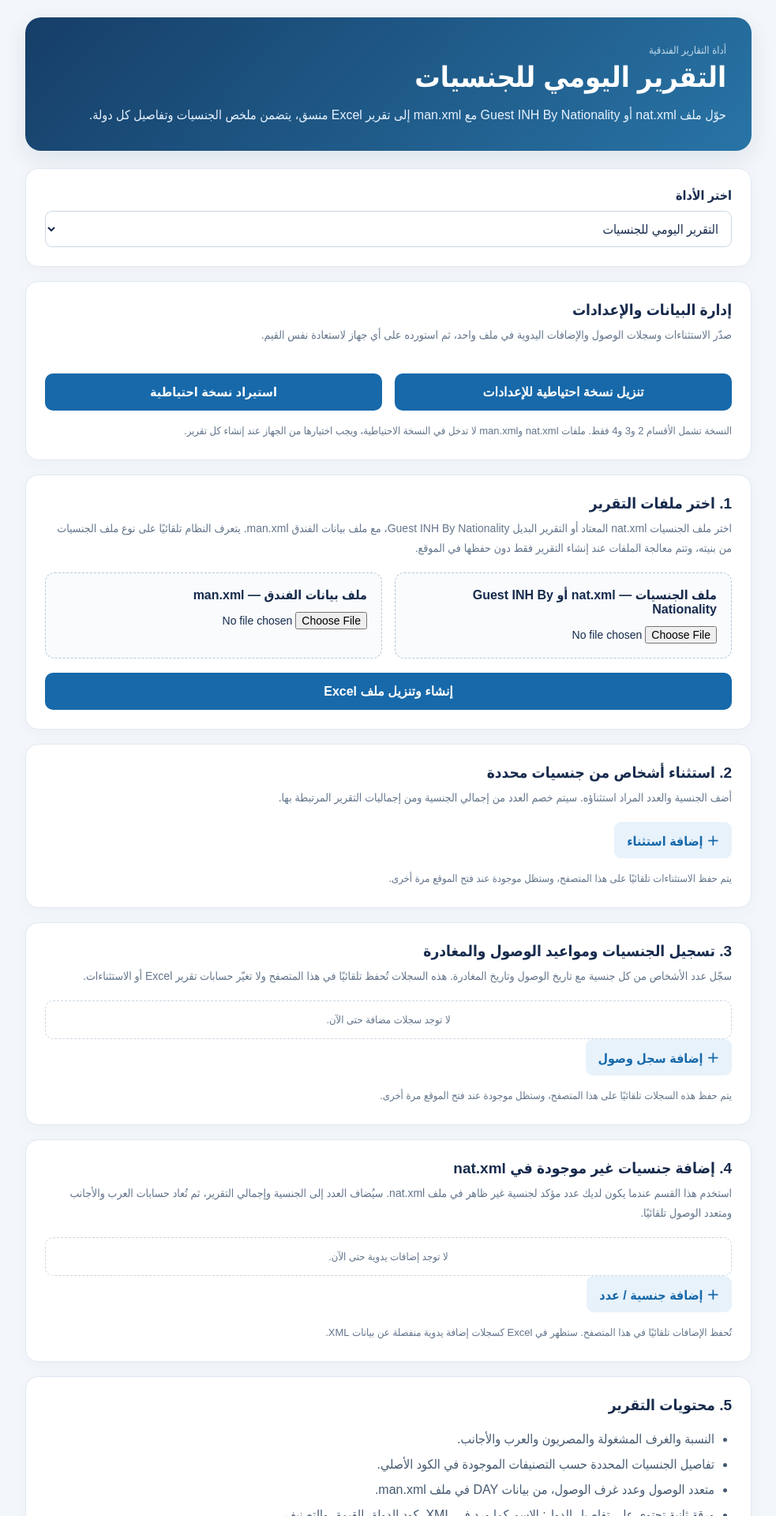
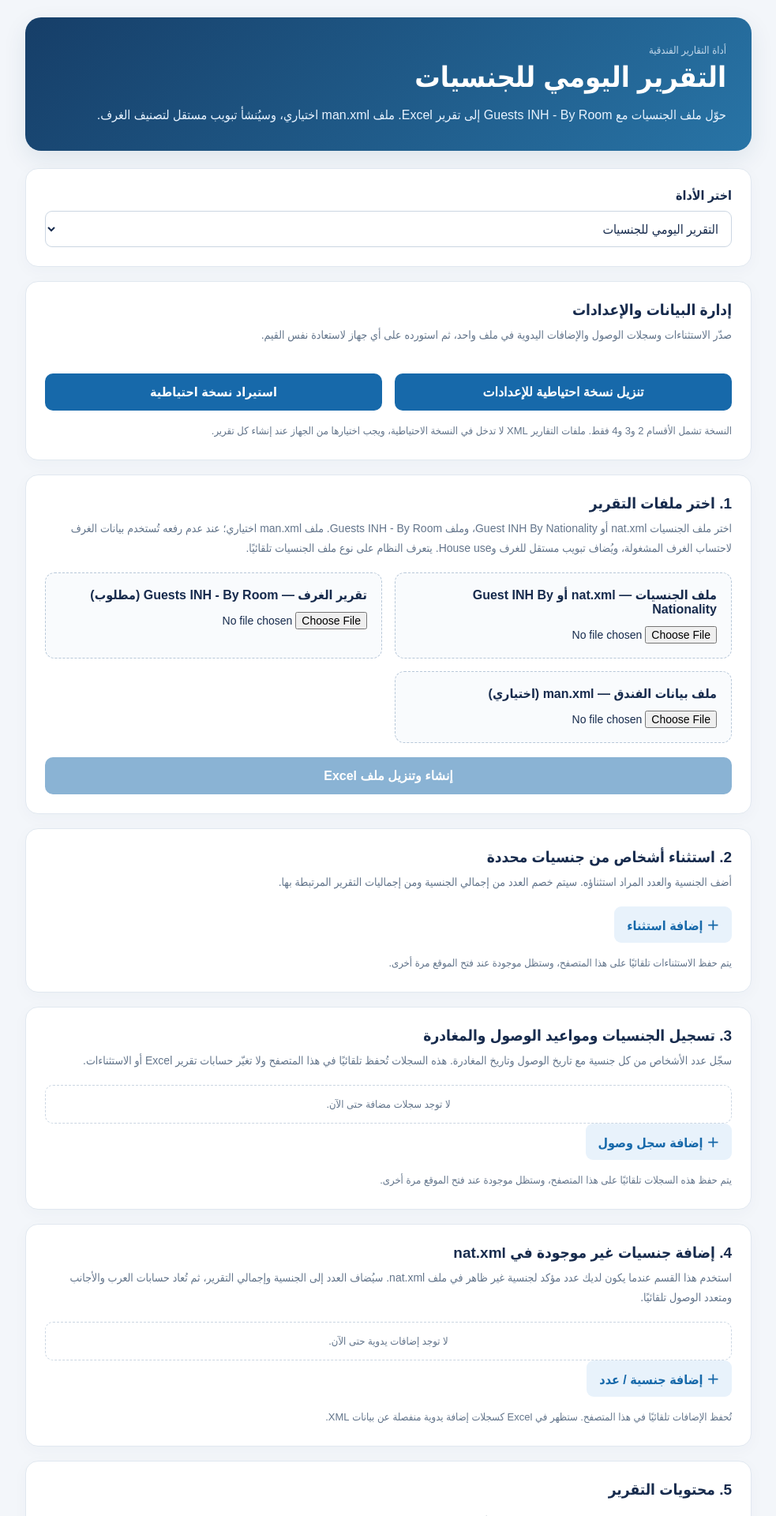
Before and after one commit to dsaad12344321-svg/nationality, a Next.js app: page / in a window 1280 px wide. Shown: the part 20-1940 px from the top of the page at 79% size, without its empty margins (148-1131 px from the left). Built offline with nearby package versions, Linux system fonts and the light colour scheme.

Commit message:
Make man.xml optional and add Guests INH By Room upload

```diff
--- a/app/page.tsx
+++ b/app/page.tsx
@@ -13,6 +13,7 @@ const COUNTRIES = [["ES","إسبانيا"],["DE","ألمانيا"],["GB","بري
 export default function Home() {
   const [natFile, setNatFile] = useState<File | null>(null);
   const [manFile, setManFile] = useState<File | null>(null);
+  const [roomInhFile, setRoomInhFile] = useState<File | null>(null);
   const [exclusions, setExclusions] = useState<Exclusion[]>([]);
   const [arrivalRecords, setArrivalRecords] = useState<ArrivalRecord[]>([]);
   const [additions, setAdditions] = useState<ManualAddition[]>([]);
@@ -222,14 +223,14 @@ export default function Home() {
   }
 
   async function generateReport() {
-    if (!natFile || !manFile) {
+    if (!natFile || !roomInhFile) {
       setKind("error");
-      setMessage("من فضلك اختر ملف nat.xml أو Guest INH By Nationality، بالإضافة إلى man.xml.");
+      setMessage("من فضلك اختر ملف الجنسيات وملف Guests INH - By Room. ملف man.xml اختياري.");
       return;
     }
-    if (!natFile.name.toLowerCase().endsWith(".xml") || !manFile.name.toLowerCase().endsWith(".xml")) {
+    if (!natFile.name.toLowerCase().endsWith(".xml") || !roomInhFile.name.toLowerCase().endsWith(".xml") || (manFile && !manFile.name.toLowerCase().endsWith(".xml"))) {
       setKind("error");
-      setMessage("يجب أن يكون الملفان بصيغة XML.");
+      setMessage("يجب أن تكون الملفات المختارة بصيغة XML.");
       return;
     }
     if (exclusions.some((item) => !item.code || !Number.isInteger(item.count) || item.count < 1)) {
@@ -248,7 +249,8 @@ export default function Home() {
     try {
       const data = new FormData();
       data.append("nat", natFile);
-      data.append("man", manFile);
+      data.append("roomInh", roomInhFile);
+      if (manFile) data.append("man", manFile);
       data.append("exclusions", JSON.stringify(exclusions.map(({ code, count }) => ({ code, count }))));
       data.append("additions", JSON.stringify(additions.map(({ code, count }) => ({ code, count }))));
       const response = await fetch("/api/report", { method: "POST", body: data });
@@ -280,7 +282,7 @@ export default function Home() {
       <header className="hero">
         <p className="eyebrow">أداة التقارير الفندقية</p>
         <h1>{activeTool === "nationality" ? "التقرير اليومي للجنسيات" : "Missing Towel Detector"}</h1>
-        <p>{activeTool === "nationality" ? "حوّل ملف nat.xml أو Guest INH By Nationality مع man.xml إلى تقرير Excel منسق، يتضمن ملخص الجنسيات وتفاصيل كل دولة." : "ارفع تقرير الغرف لاستخراج أرقام الغرف التي لا تحتوي على Towel Card."}</p>
+        <p>{activeTool === "nationality" ? "حوّل ملف الجنسيات مع Guests INH - By Room إلى تقرير Excel. ملف man.xml اختياري، وسيُنشأ تبويب مستقل لتصنيف الغرف." : "ارفع تقرير الغرف لاستخراج أرقام الغرف التي لا تحتوي على Towel Card."}</p>
       </header>
 
       <section className="panel tool-picker">
@@ -301,12 +303,12 @@ export default function Home() {
           <label className="button" htmlFor="settings-backup" style={{ display: "inline-flex", alignItems: "center", justifyContent: "center", cursor: "pointer" }}>استيراد نسخة احتياطية</label>
           <input id="settings-backup" type="file" accept=".json,application/json" onChange={importSettings} style={{ display: "none" }} />
         </div>
-        <p className="saved-hint">النسخة تشمل الأقسام 2 و3 و4 فقط. ملفات nat.xml وman.xml لا تدخل في النسخة الاحتياطية، ويجب اختيارها من الجهاز عند إنشاء كل تقرير.</p>
+        <p className="saved-hint">النسخة تشمل الأقسام 2 و3 و4 فقط. ملفات التقارير XML لا تدخل في النسخة الاحتياطية، ويجب اختيارها من الجهاز عند إنشاء كل تقرير.</p>
       </section>
 
       <section className="panel">
         <h2>1. اختر ملفات التقرير</h2>
-        <p className="muted">اختر ملف الجنسيات nat.xml المعتاد أو التقرير البديل Guest INH By Nationality، مع ملف بيانات الفندق man.xml. يتعرف النظام تلقائيًا على نوع ملف الجنسيات من بنيته، وتتم معالجة الملفات عند إنشاء التقرير فقط دون حفظها في الموقع.</p>
+        <p className="muted">اختر ملف الجنسيات nat.xml أو Guest INH By Nationality، وملف Guests INH - By Room. ملف man.xml اختياري؛ عند عدم رفعه تُستخدم بيانات الغرف لاحتساب الغرف المشغولة، ويُضاف تبويب مستقل للغرف وHouse use. يتعرف النظام على نوع ملف الجنسيات تلقائيًا.</p>
         <div className="uploads">
           <div className="upload">
             <label htmlFor="nat">ملف الجنسيات — nat.xml أو Guest INH By Nationality</label>
@@ -314,12 +316,17 @@ export default function Home() {
             {natFile && <div className="filename">تم الاختيار: {natFile.name}</div>}
           </div>
           <div className="upload">
-            <label htmlFor="man">ملف بيانات الفندق — man.xml</label>
+            <label htmlFor="room-inh">تقرير الغرف — Guests INH - By Room (مطلوب)</label>
+            <input id="room-inh" type="file" accept=".xml,text/xml,application/xml" onChange={(e) => setRoomInhFile(e.target.files?.[0] ?? null)} />
+            {roomInhFile && <div className="filename">تم الاختيار: {roomInhFile.name}</div>}
+          </div>
+          <div className="upload">
+            <label htmlFor="man">ملف بيانات الفندق — man.xml (اختياري)</label>
             <input id="man" type="file" accept=".xml,text/xml,application/xml" onChange={(e) => setManFile(e.target.files?.[0] ?? null)} />
             {manFile && <div className="filename">تم الاختيار: {manFile.name}</div>}
           </div>
         </div>
-        <button className="button" onClick={generateReport} disabled={busy || !ready}>{busy ? "جارٍ إنشاء التقرير..." : "إنشاء وتنزيل ملف Excel"}</button>
+        <button className="button" onClick={generateReport} disabled={busy || !ready || !natFile || !roomInhFile}>{busy ? "جارٍ إنشاء التقرير..." : "إنشاء وتنزيل ملف Excel"}</button>
         {message && <div role="status" className={"notice " + (kind === "error" ? "error" : kind === "success" ? "success" : "")}>{message}</div>}
       </section>
 
@@ -396,7 +403,9 @@ export default function Home() {
         <ul className="steps">
           <li>النسبة والغرف المشغولة والمصريون والعرب والأجانب.</li>
           <li>تفاصيل الجنسيات المحددة حسب التصنيفات الموجودة في الكود الأصلي.</li>
-          <li>متعدد الوصول وعدد غرف الوصول، من بيانات DAY في ملف man.xml.</li>
+          <li>متعدد الوصول وعدد غرف الوصول من man.xml عند توفره، أو عدد غرف النزلاء من Guests INH - By Room عند غيابه.</li>
+          <li>عدد الإنجليز الذين وصلوا في أحدث تاريخ وصول، عند استخدام Guest INH By Nationality.</li>
+          <li>تبويب بيانات الغرف: إجمالي الغرف، غرف House use، غرف Guests، وأرقام الغرف مع اسم الشركة.</li>
           <li>ورقة ثانية تحتوي على تفاصيل الدول: الاسم كما ورد في XML، كود الدولة، القيمة، والتصنيف.</li>
         </ul>
       </section>
```
